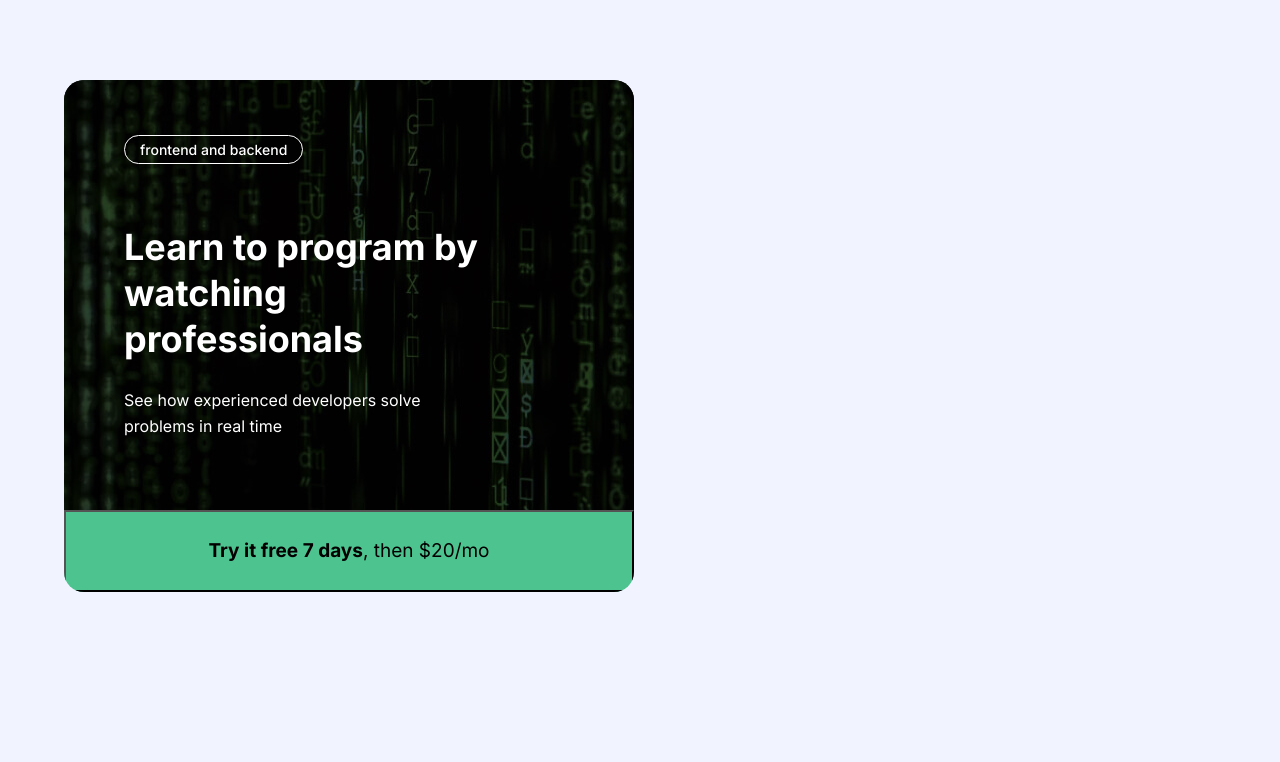
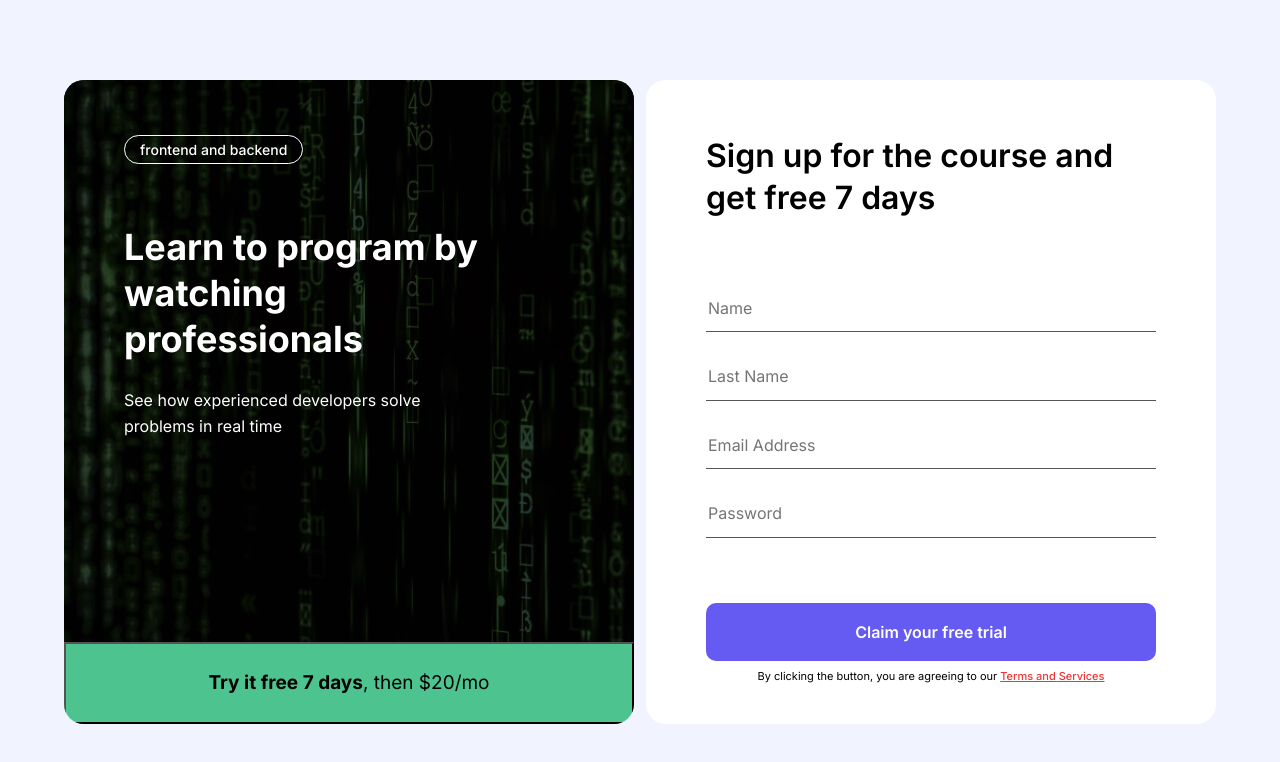
Before and after one commit to ulugbek1319/Intro-form, a plain HTML site: page index.html in a window 1280 px wide. Drawn offline with Linux system fonts and the light colour scheme.

Commit message:
Add signup form

```diff
--- a/css/styles.css
+++ b/css/styles.css
@@ -39,6 +39,10 @@ img {
   height: auto;
 }
 
+:focus {
+  outline: 2px dotted var(--purple);
+  outline-offset: 3px;
+}
 
 /* AUTOFILL-STYLES */
 /*input:-webkit-autofill,
@@ -98,11 +102,13 @@ select:-webkit-autofill:focus {
 }
 
 
-/* HERO */
+/* INTRO-PAGE */
 .intro-page {
   display: flex;
 }
 
+
+/* HERO */
 .hero {
   --text-color: #fff;
 
@@ -163,6 +169,82 @@ select:-webkit-autofill:focus {
 }
 
 
+/* SIGNUP-FORM */
+.signup-form {
+  width: 100%;
+  max-width: 570px;
+  padding: 55px 60px 40px;
+  margin-left: 12px;
+  border-radius: 20px;
+  overflow: hidden;
+  background-color: #fff;
+}
+
+.signup-form-heading {
+  margin-top: 0;
+  margin-bottom: 65px;
+  font-size: 32px;
+  line-height: 42px;
+  font-weight: 600;
+}
+
+.signup-form-fields {
+  display: flex;
+  flex-direction: column;
+  margin-bottom: 65px;
+}
+
+.signup-form-field {
+  padding-top: 15px;
+  padding-bottom: 14px;
+  border: 0px;
+  border-bottom: 1px solid #555;
+  color: #555;
+}
+
+.signup-form-field:not(:last-child) {
+  margin-bottom: 20px;
+}
+
+.signup-form-field:focus {
+  border-color: #000;
+  font-weight: 600;
+  color: #000;
+}
+
+.signup-form-submit {
+  display: block;
+  width: 100%;
+  padding: 20px;
+  border: 0;
+  margin-bottom: 8px;
+  border-radius: 10px;
+  background-color: var(--purple);
+  font-weight: 600;
+  color: #fff;
+  cursor: pointer;
+}
+
+.signup-form-submit:hover {
+  opacity: 0.8;
+}
+
+.signup-form-submit:active {
+  opacity: 0.6;
+}
+
+.signup-form-notice {
+  font-size: 11px;
+  line-height: 15px;
+  text-align: center;
+}
+
+.signup-form-notice-link {
+  font-weight: 500;
+  color: var(--red);
+}
+
+
 @media
 only screen and (-webkit-min-device-pixel-ratio: 2),
 only screen and (   min--moz-device-pixel-ratio: 2),
@@ -171,4 +253,7 @@ only screen and (        min-device-pixel-ratio: 2),
 only screen and (                min-resolution: 192dpi),
 only screen and (                min-resolution: 2dppx) {
 
+  .hero-main {
+    background-image: url(../img/hero-bg@2x.jpg);
+  }
 }
--- a/index.html
+++ b/index.html
@@ -31,8 +31,18 @@
           </div>
 
 
-        <!-- REGISTRATION-FORM -->
-
+        <!-- SIGNUP-FORM -->
+          <form class="signup-form" action="https://echo.htmlacademy.ru" method="post">
+            <h2 class="signup-form-heading">Sign up for the course and get free 7 days</h2>
+            <div class="signup-form-fields">
+              <input class="signup-form-field" type="text" name="name" placeholder="Name" aria-label="Name" required>
+              <input class="signup-form-field" type="text" name="last_name" placeholder="Last Name" aria-label="Last name" required>
+              <input class="signup-form-field" type="email" name="email" placeholder="Email Address" aria-label="Email" required>
+              <input class="signup-form-field" type="password" name="password" placeholder="Password" aria-label="Password" required>
+            </div>
+            <button class="signup-form-submit" type="submit">Claim your free trial</button>
+            <div class="signup-form-notice">By clicking the button, you are agreeing to our <a class="signup-form-notice-link" href="#">Terms and Services</a></div>
+          </form>
       </div>
     </div>
   </div>
```
